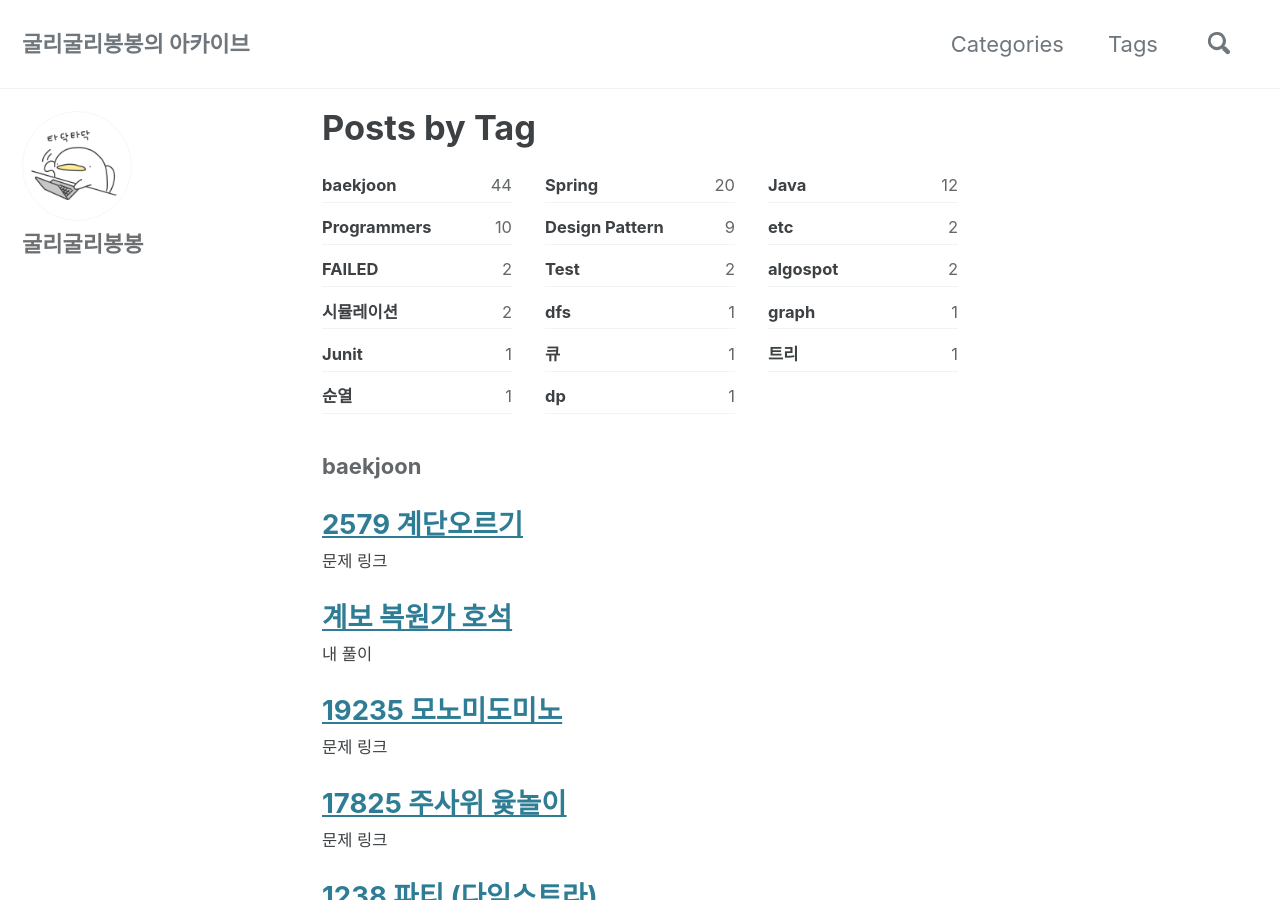
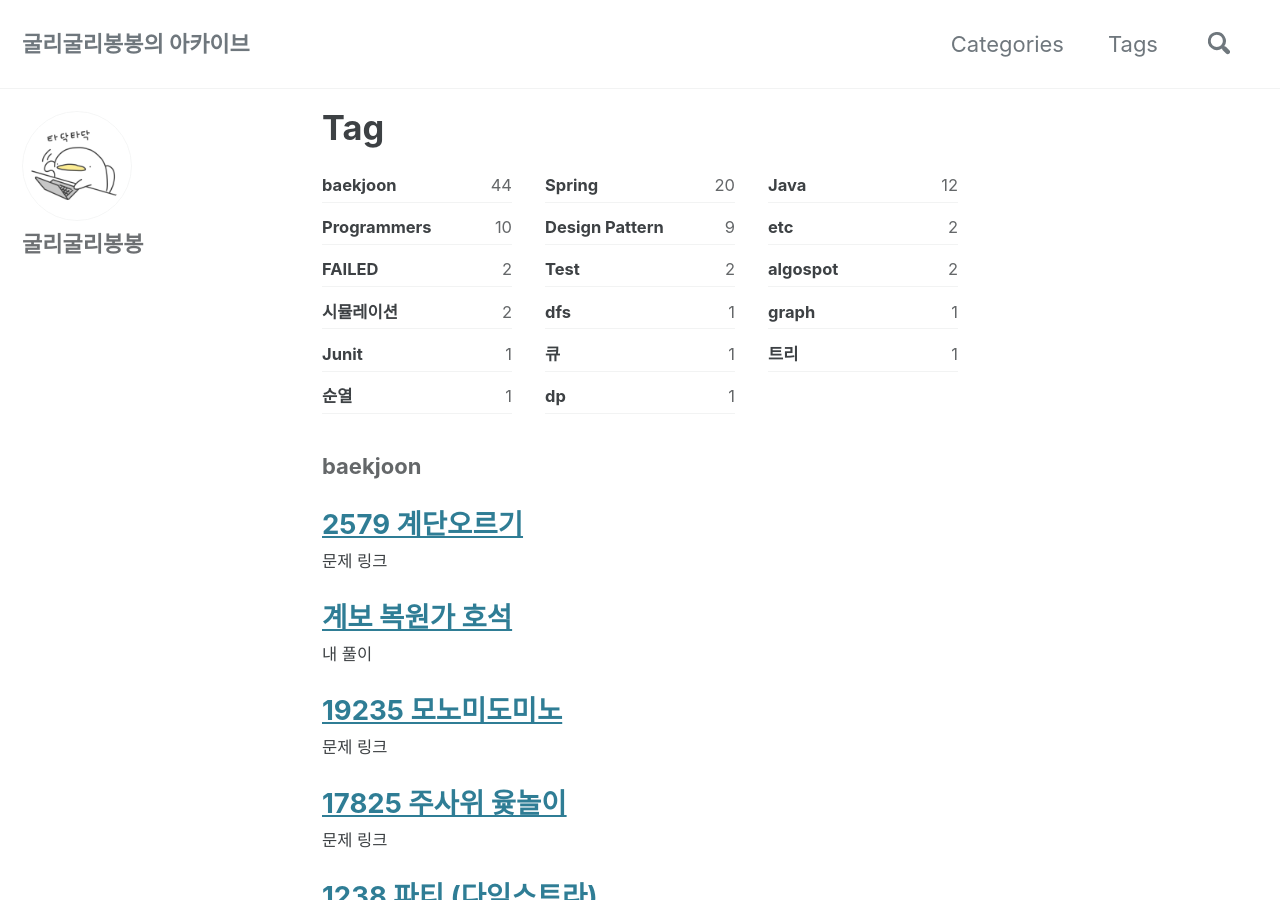
Before and after one commit to goolygoolybongbong/blog, a Jekyll site: the page built from _pages/tag-archive.md, in a window 1280 px wide and 900 px high. Built offline with Jekyll 4.4.1, drawn with Linux system fonts in a browser that asks for light colours; cached includes are drawn as plain includes.

```diff
--- a/_pages/tag-archive.md
+++ b/_pages/tag-archive.md
@@ -1,6 +1,6 @@
 ---
-title: "Posts by Tag"
+title: "Tag"
+layout: tags
 permalink: /tags/
-layout: tags
 author_profile: true
 ---
```
Also changed, not shown: _pages/category-archive.md (+1 -1 lines), README.md.
